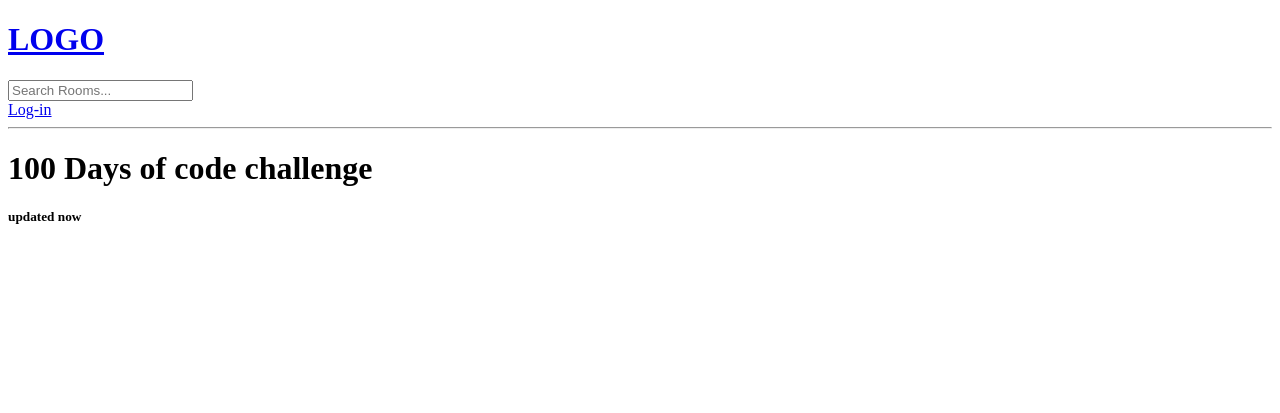
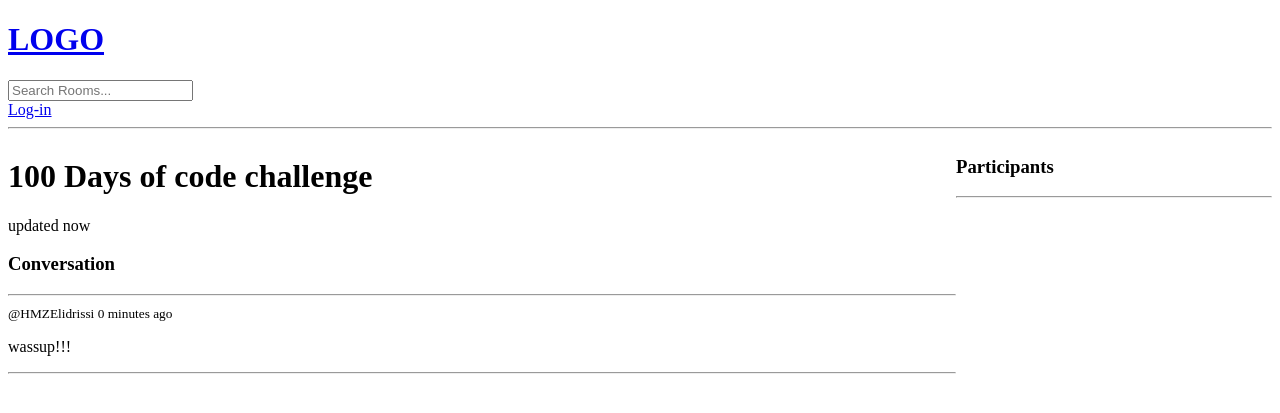
Before and after one commit to HMZElidrissi/StudyPalConnect, a Django app: page /room/2 in a window 1280 px wide. Shown: the top 413 px of the page. Run offline with Django 4.2, Linux system fonts and the light colour scheme; data comes from the database, SQL or seed files in the repository; both versions use the stored data as it was after the commit.

Commit message:
Chat Room Messages CRUD

```diff
--- a/Core/models.py
+++ b/Core/models.py
@@ -14,7 +14,7 @@ class Room(models.Model):
     topic = models.ForeignKey(Topic, on_delete=models.SET_NULL, null=True)
     name = models.CharField(max_length=200)
     description = models.TextField(null=True, blank=True)
-    # participants =
+    participants = models.ManyToManyField(User, related_name='participants', blank=True)
     updated = models.DateTimeField(auto_now=True)
     created = models.DateTimeField(auto_now_add=True)
 
--- a/Core/urls.py
+++ b/Core/urls.py
@@ -9,5 +9,6 @@ urlpatterns = [
     path('room/<str:pk>', views.room, name='room'),
     path('create-room/', views.create_room, name='create-room'),
     path('update-room/<str:pk>', views.update_room, name='update_room'),
-    path('delete-room/<str:pk>', views.delete_room, name='delete_room')
+    path('delete-room/<str:pk>', views.delete_room, name='delete_room'),
+    path('delete-message/<str:pk>', views.delete_message, name='delete_message')
 ]
--- a/Core/views.py
+++ b/Core/views.py
@@ -6,7 +6,7 @@ from django.contrib.auth.models import User
 from django.contrib.auth import authenticate, login, logout
 from django.contrib.auth.forms import UserCreationForm
 from django.contrib import messages
-from Core.models import Room, Topic
+from Core.models import Room, Topic, Message
 from Core.forms import RoomForm
 
 
@@ -73,7 +73,26 @@ def home(request):
 
 def room(request, pk):
     selected_room = Room.objects.get(id=pk)
-    context = {'selected_room': selected_room}
+    # Many-to-One Relationship: object_set.all()
+    # Many-to-Many Relationship: object.all()
+    room_messages = selected_room.message_set.all().order_by('-created')
+    participants = selected_room.participants.all()
+
+    if request.method == 'POST':
+        message = Message.objects.create(
+            user=request.user,
+            room=selected_room,
+            body=request.POST.get('body')
+        )
+        selected_room.participants.add(request.user)
+        return redirect('room', pk=selected_room.id)
+
+    context = {
+        'selected_room': selected_room,
+        'room_messages': room_messages,
+        'participants': participants
+    }
+
     return render(request, 'Core/room.html', context)
 
 
@@ -117,3 +136,16 @@ def delete_room(request, pk):
         room_to_delete.delete()
         return redirect('home')
     return render(request, 'Core/confirm_delete.html', {'obj': room_to_delete})
+
+
+@login_required(login_url='/login')
+def delete_message(request, pk):
+    message_to_delete = Message.objects.get(id=pk)
+
+    if request.user != message_to_delete.user:
+        return HttpResponse('You are not allowed here')
+
+    if request.method == 'POST':
+        message_to_delete.delete()
+        return redirect('home')
+    return render(request, 'Core/confirm_delete.html', {'obj': message_to_delete})
--- a/templates/Core/room.html
+++ b/templates/Core/room.html
@@ -2,10 +2,52 @@
 
 {% block content %}
 
-<h1>{{ selected_room.name }}</h1>
-<div>
+<style>
+    .room-container{
+        display: grid;
+        grid-template-columns: 3fr 1fr;
+    }
+</style>
+
+<div class="room-container">
     <div>
-        <h5>{{ selected_room.description }}</h5>
+        <h1>{{ selected_room.name }}</h1>
+        <p>{{ selected_room.description }}</p>
+        <div class="comment-wrapper">
+            <h3>Conversation</h3>
+            <hr>
+            {% for message in room_messages %}
+                <div>
+                    {% if request.user == message.user %}
+                    <a href="{% url 'delete_message' message.id %}">Delete message</a>
+                    {% endif %}
+                    <small>@{{ message.user }}   {{ message.created|timesince }} ago</small>
+                    <p>
+                        {{ message.body }}
+                    </p>
+                    <hr>
+                </div>
+            {% endfor %}
+        </div>
+        {% if request.user.is_authenticated %}
+            <div class="comment-form">
+                <form method="POST" action="">
+                    {% csrf_token %}
+                    <label>
+                        <input type="text" name="body" placeholder="Write your message ..."/>
+                    </label>
+                </form>
+            </div>
+        {% endif %}
+    </div>
+    <div>
+        <h3>Participants</h3>
+        <hr>
+        {% for user in participants %}
+                <div>
+                    <p>@{{ user.username }}</p>
+                </div>
+            {% endfor %}
     </div>
 </div>
 
```
Also changed, not shown: Core/migrations/0003_alter_room_options_room_participants.py (added), db.sqlite3.
